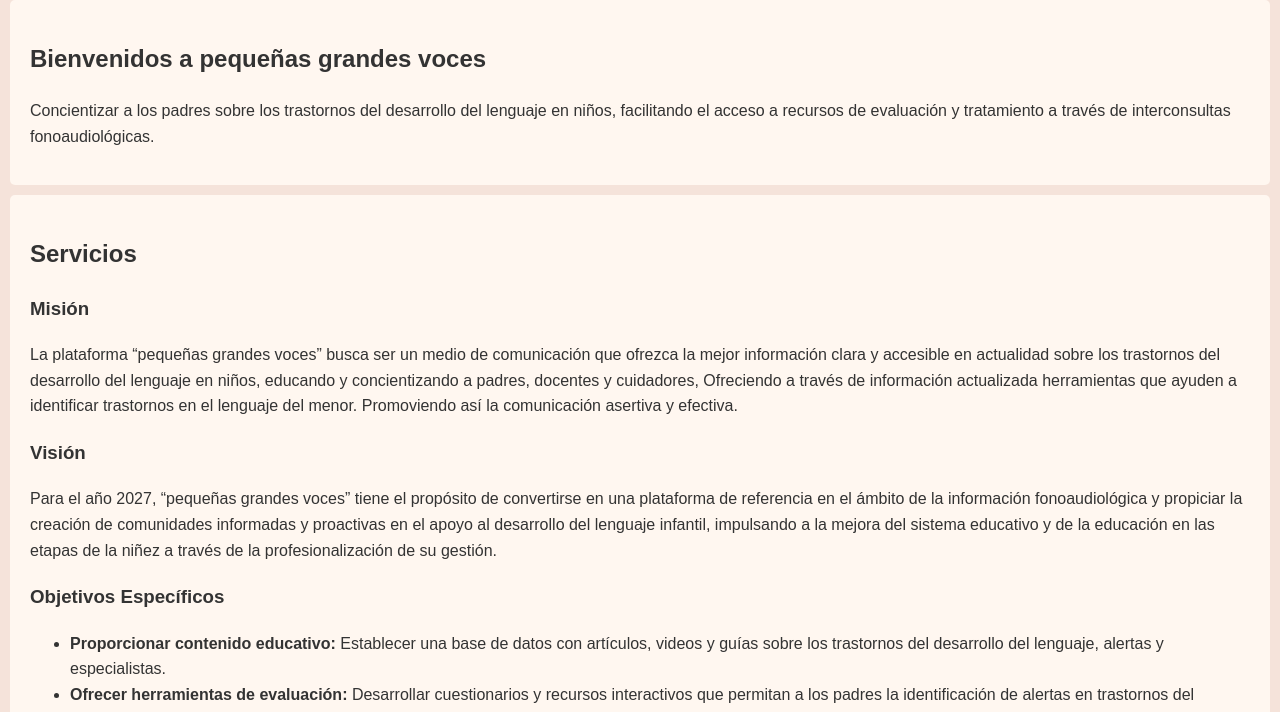
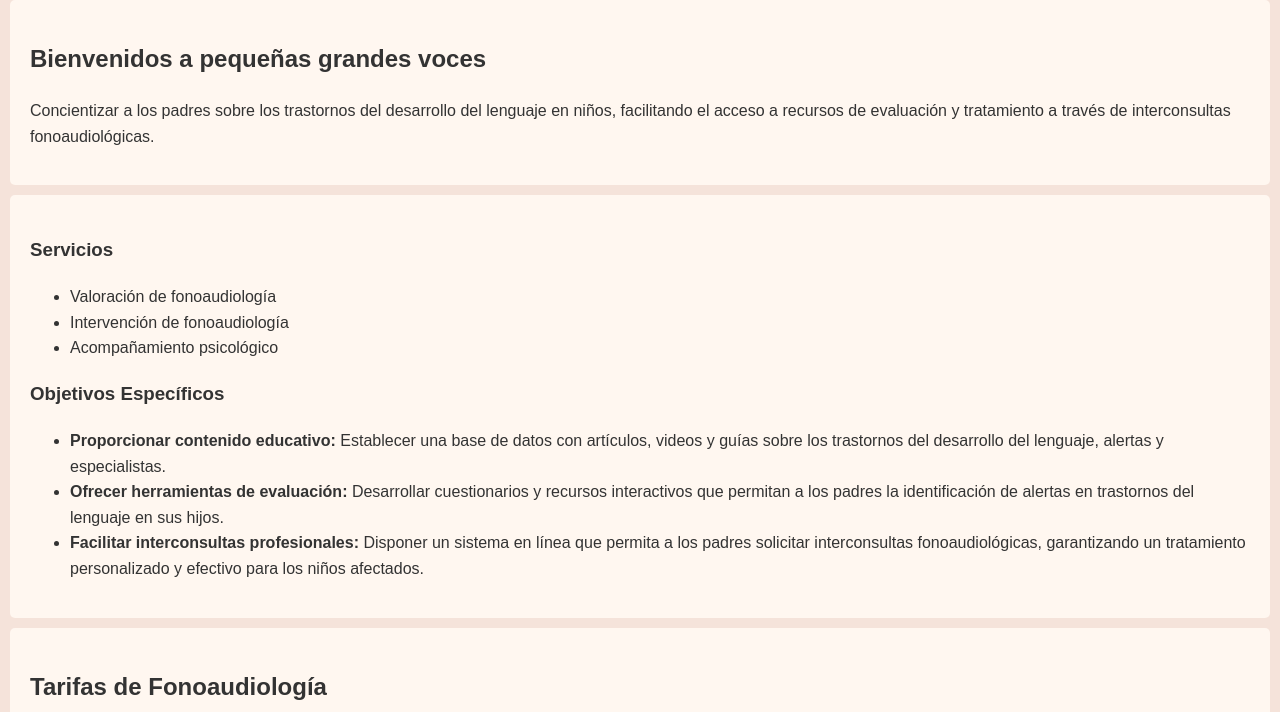
Before and after one commit to pablocoding/peque-as-grandes-voces, a plain HTML site: page index.html in a window 1280 px wide. Shown: the part 180-892 px from the top of the page. Drawn offline with Linux system fonts and the light colour scheme.

Commit message:
version 2

```diff
--- a/index.html
+++ b/index.html
@@ -21,19 +21,16 @@
     </section>
 
     <section id="services">
-        <h2>Servicios</h2>
+        <h2></h2>
         <div class="service">
-            <h3>Misión</h3>
-            <p> La plataforma “pequeñas grandes voces” busca ser un medio de comunicación que ofrezca la mejor información clara y accesible en actualidad sobre los trastornos del desarrollo del lenguaje en niños, educando y concientizando
-                 a padres, docentes y cuidadores, Ofreciendo a través de información actualizada herramientas que ayuden a identificar trastornos en el
-                 lenguaje del menor. Promoviendo así la comunicación asertiva y efectiva.</p>
+            <h3>Servicios</h3>
+           <ul>
+            <li>Valoración de fonoaudiología</li>
+            <li>Intervención de fonoaudiología</li>
+            <li>Acompañamiento psicológico</li>
+           </ul>
         </div>
-        <div class="service">
-            <h3>Visión</h3>
-            <p>Para el año 2027, “pequeñas grandes voces” tiene el propósito de convertirse en una plataforma de referencia en el ámbito de la información fonoaudiológica
-                 y propiciar la creación de comunidades informadas y proactivas en el apoyo al desarrollo del lenguaje infantil, impulsando a la mejora del sistema educativo y de la educación
-                 en las etapas de la niñez a través de la profesionalización de su gestión. </p>
-        </div>
+
 
         <div class="objectives">
             <h3>Objetivos Específicos</h3>
@@ -52,7 +49,7 @@
     </section>
 
     <section id="pricing">
-        <h2>Tarifas</h2>
+        <h2>Tarifas de Fonoaudiología</h2>
         <table>
             <thead>
                 <tr>
@@ -75,7 +72,6 @@
                 </tr>
             </tbody>
         </table>
-        <p><em>Nota: Esto incluye material personalizado para el niño y también acompañamiento psicológico para los padres.</em></p>
     </section>
 
     <section id="contact">
```
